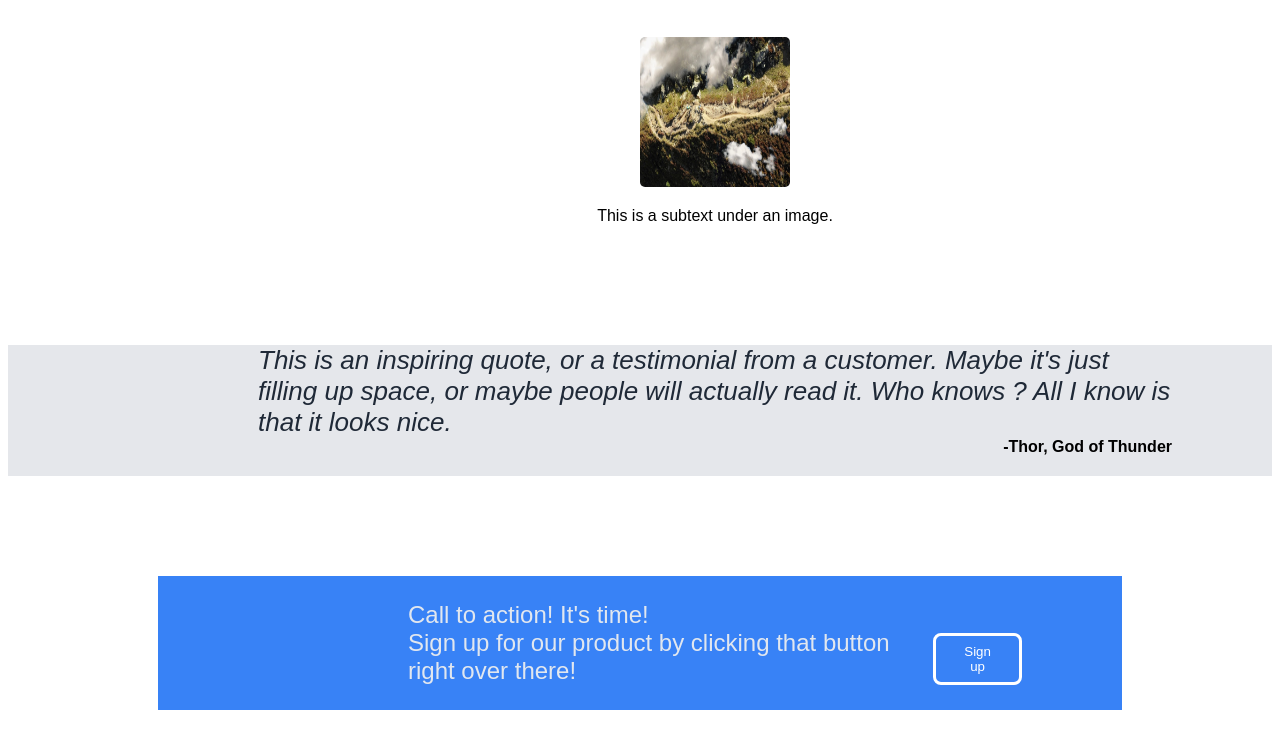
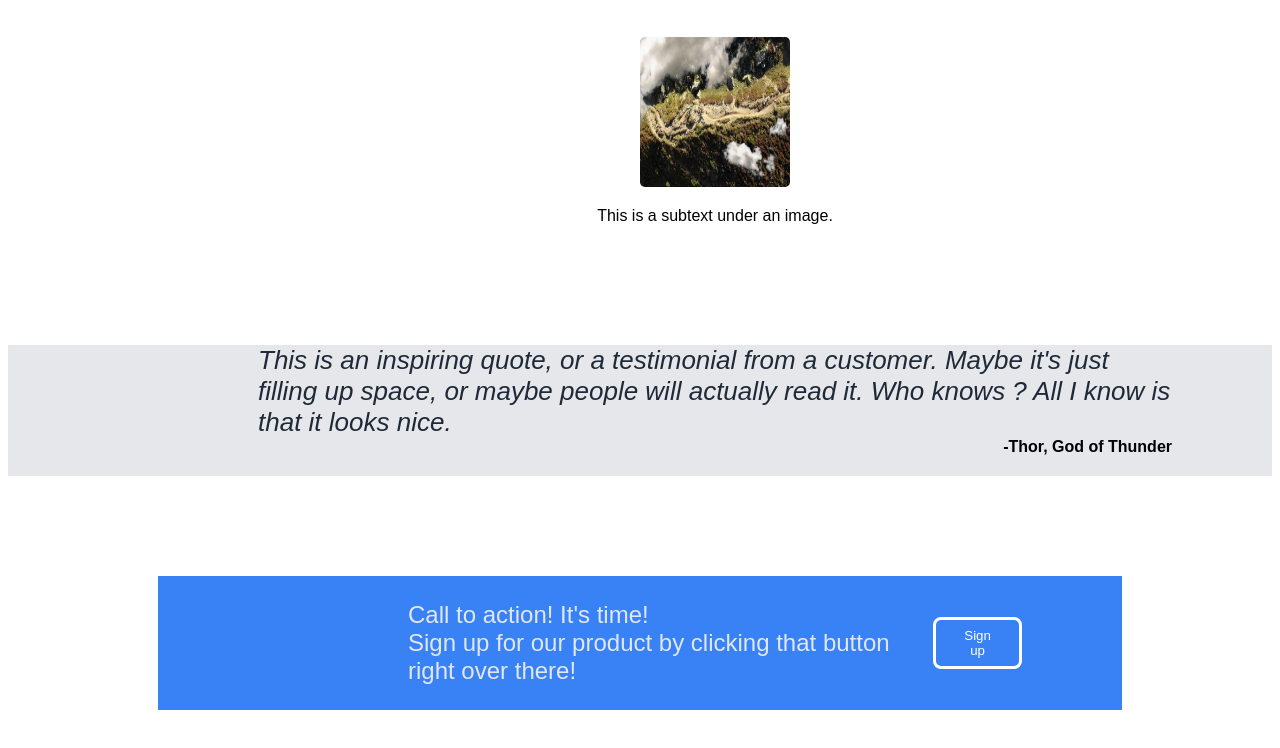
Before and after one commit to florinmahaleanu/primo, a plain HTML site: page index.html in a window 1280 px wide. Shown: the part 696-1444 px from the top of the page. Drawn offline with Linux system fonts and the light colour scheme.

Commit message:
one lil mistake with signup

```diff
--- a/style.css
+++ b/style.css
@@ -146,9 +146,6 @@ text-align: right;
 }
 .call {
     margin: 100px 150px;
-    margin-top: 100px;
-    margin-left: 150px;
-    margin-right: 150px;
     background: #3882F6;
     padding: 25px 100px 25px 250px;
     color: #eeee;
@@ -156,7 +153,7 @@ text-align: right;
     display: flex;
     flex: 1;
     justify-content: center;
-    align-items: flex-end;
+    align-items: center;
     gap: 20px;
 }
 
```
